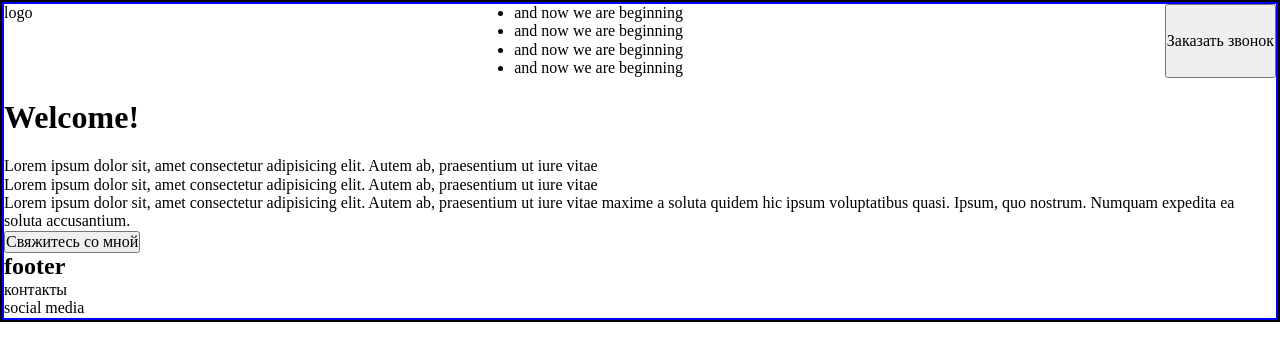
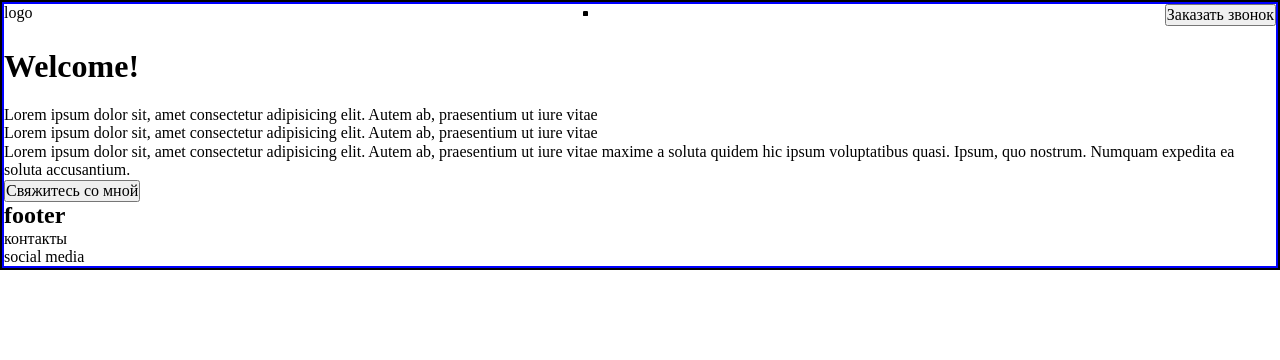
Before and after one commit to StraussJack/landing-first, a plain HTML site: page index.html in a window 1280 px wide. Drawn offline with Linux system fonts and the light colour scheme.

Commit message:
changes added

```diff
--- a/index.html
+++ b/index.html
@@ -17,10 +17,14 @@
                 <div class="logo">logo</div>
                 <nav class="nav">
                     <ul class="nav__list">
-                        <li class="nav__item1">and now we are beginning</li>
-                        <li class="nav__item2">and now we are beginning</li>
-                        <li class="nav__item3">and now we are beginning</li>
-                        <li class="nav__item4">and now we are beginning</li>
+                        <li class="nav__item"></li>
+                        <li class="nav__item"></li>
+                        <li class="nav__item"></li>
+                        <li class="nav__item"></li>
+                        <li class="nav__item"></li>
+                        <li class="nav__item"></li>
+                        <li class="nav__item"></li>
+                        <li class="nav__item"></li>
                     </ul>
                 </nav>
                 <button class="btn">Заказать звонок</button>
--- a/styles/style.css
+++ b/styles/style.css
@@ -28,4 +28,13 @@
 .nav {
     display: flex;
     flex-direction: row;
+    justify-content: flex-start;
+    /* text-decoration: none; */
 }
+
+.nav__list {
+    display: flex;
+    flex-direction: row;
+    justify-content: flex-end;
+    /* text-decoration: none; */
+}
```
